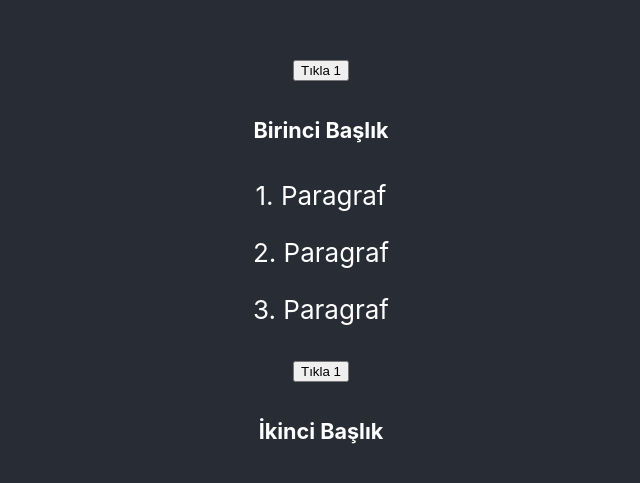
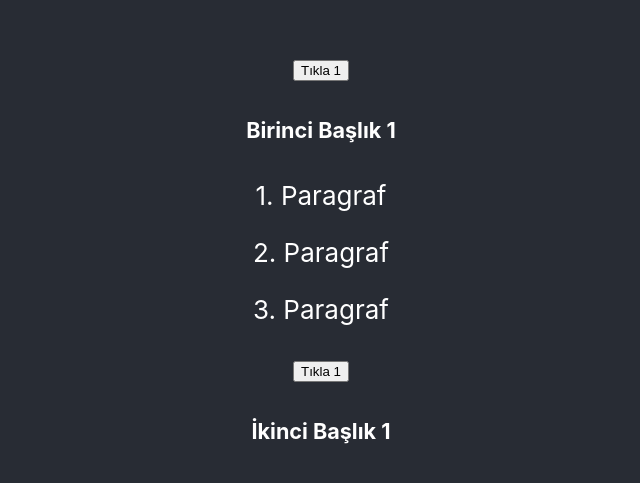
Before and after one commit to SuOzdemir/CRA101, a React (Create React App) app: page / in a window 1280 px wide. Shown: the part 135-618 px from the top of the page, without its empty margins (319-959 px from the left). Built offline with nearby package versions, Linux system fonts and the light colour scheme.

Commit message:
added setSayacKare in useEffect to Test.js

```diff
--- a/src/component/Test.js
+++ b/src/component/Test.js
@@ -6,6 +6,7 @@ export default function Test({ baslik, children }) {
 
     useEffect(() => {
         console.log('useEffect Sayaç = ', sayac);
+        setSayacKare(sayac * sayac);
     }, [sayac]);
 
     useEffect(() => {
@@ -23,7 +24,7 @@ export default function Test({ baslik, children }) {
     return (
       <div>
           <button onClick={() => handleButtonClick()}>Tıkla {sayac}</button>
-          <h5>{baslik}</h5>
+          <h5>{baslik} {sayacKare}</h5>
           {children}
       </div>
     );
```
